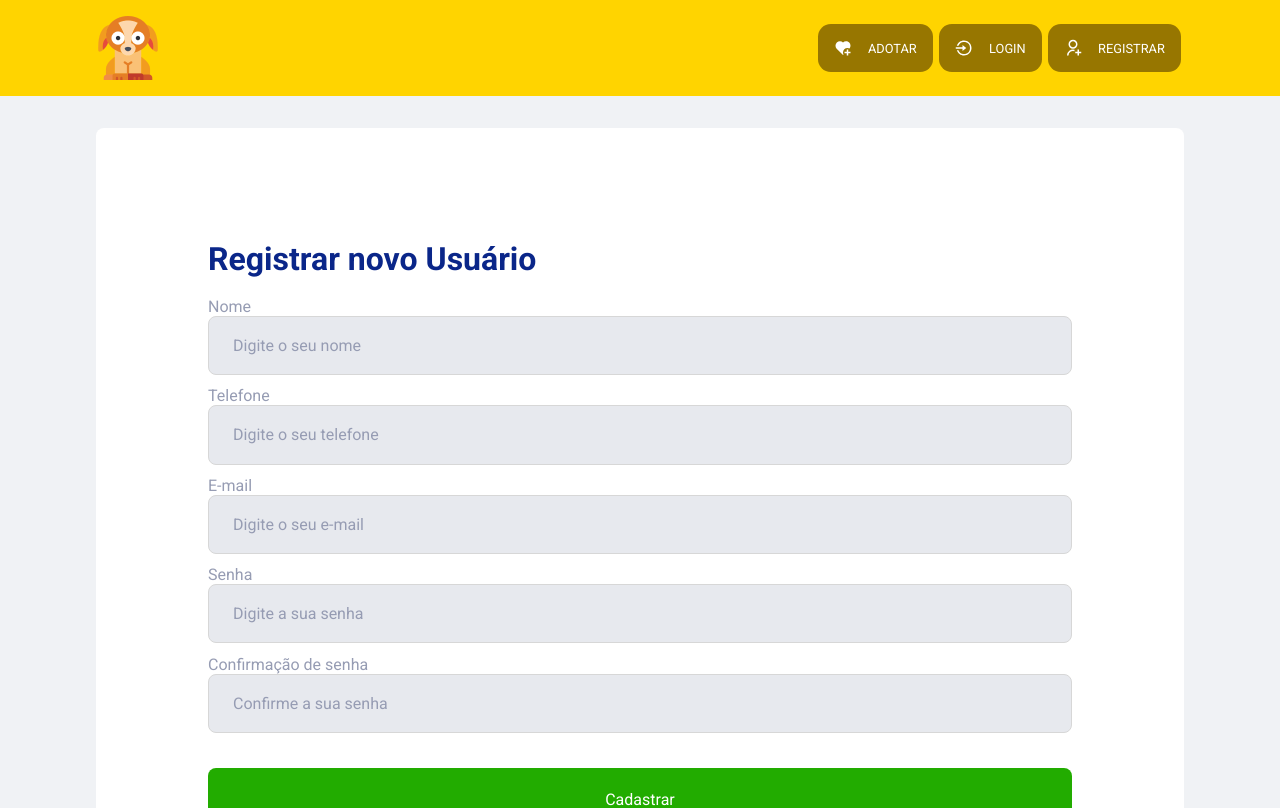
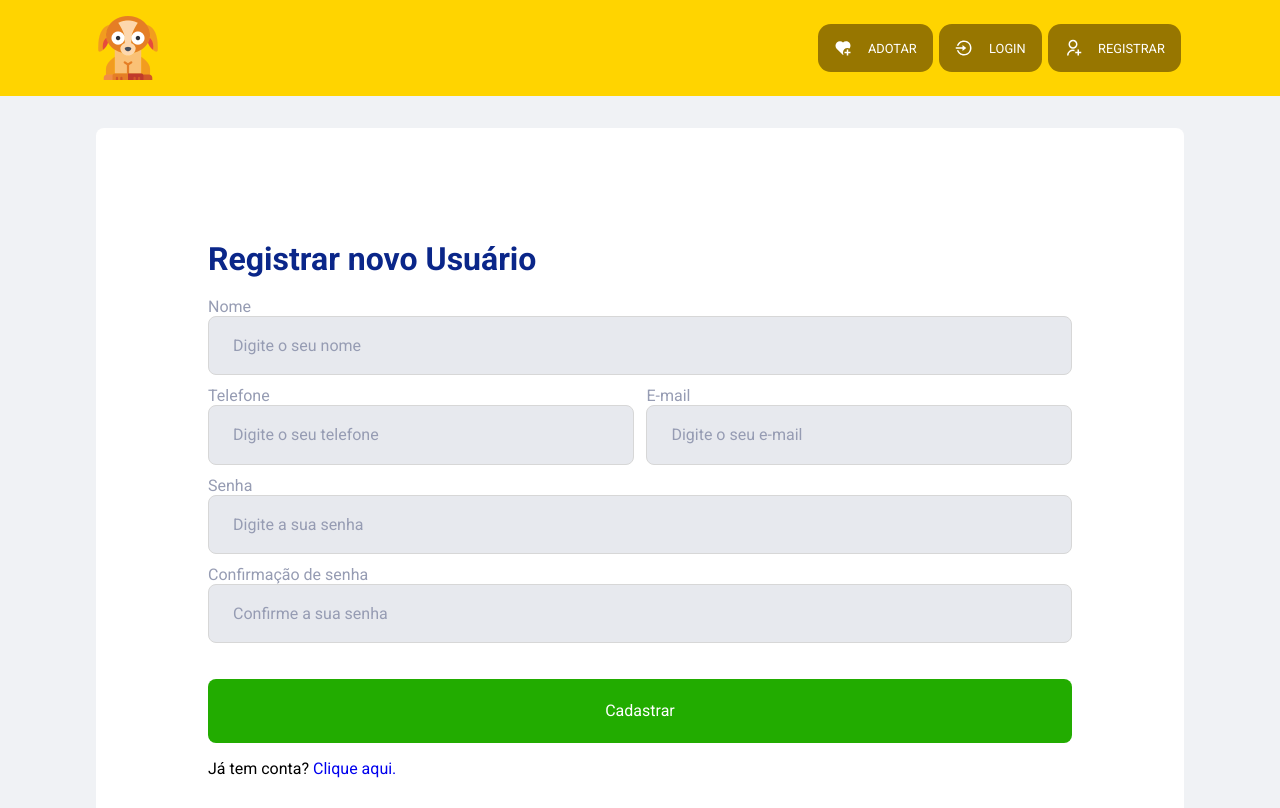
Before and after one commit to Adam-Almeida/get-pet, a React (Create React App) app in the folder frontend/: page /register in a window 1280 px wide. Shown: the top 808 px of the page. Built offline with nearby package versions, Linux system fonts and the light colour scheme.

Commit message:
refac: refatorando o css do form

```diff
--- a/frontend/src/components/Form/style.js
+++ b/frontend/src/components/Form/style.js
@@ -13,6 +13,7 @@ export const StyleImput = styled.input`
     &::placeholder {
       color: var(--text-body);
     }
+
     & + input {
       margin-top: 0.8rem;
     }
--- a/frontend/src/components/pages/Auth/Register.js
+++ b/frontend/src/components/pages/Auth/Register.js
@@ -31,6 +31,8 @@ function Register() {
                 onChange={handleInputChange}
                 placeholder="Digite o seu nome"
             />
+            <div className='twoInputs'>
+                <span>
                     <Imput
                         text="Telefone"
                         type="text"
@@ -38,6 +40,8 @@ function Register() {
                         placeholder="Digite o seu telefone"
                         onChange={handleInputChange}
                     />
+                </span>
+                <span>
                     <Imput
                         text="E-mail"
                         type="email"
@@ -45,6 +49,8 @@ function Register() {
                         placeholder="Digite o seu e-mail"
                         onChange={handleInputChange}
                     />
+                </span>
+            </div>
             <Imput
                 text="Senha"
                 type="password"
--- a/frontend/src/components/pages/Auth/style.js
+++ b/frontend/src/components/pages/Auth/style.js
@@ -9,17 +9,41 @@ export const Form = styled.form`
 
   @media (max-width: 720px) {
     padding: 2rem;
+
   }
 
   label{
       color: var(--text-body);
     }
 
-
   h2 {
     color: var(--text-title);
     font-size: 1.5rem;
     margin-bottom: 2rem;
+  }
+
+  .twoInputs{
+    display: flex;
+    justify-content: space-between;
+
+    span{
+      width: 100%;
+      flex-direction: column;
+      & + span {
+        margin-left: 0.8rem;
+      }
+    }
+
+    @media (max-width: 720px) {
+      display: inline;
+      span + span {
+        margin-left: 0;
+      }
+    }
+  }
+
+  p{
+    margin-top: 1rem;
   }
 
   button[type="submit"] {
```
Lines whose indentation alone changed are shown as unchanged.
